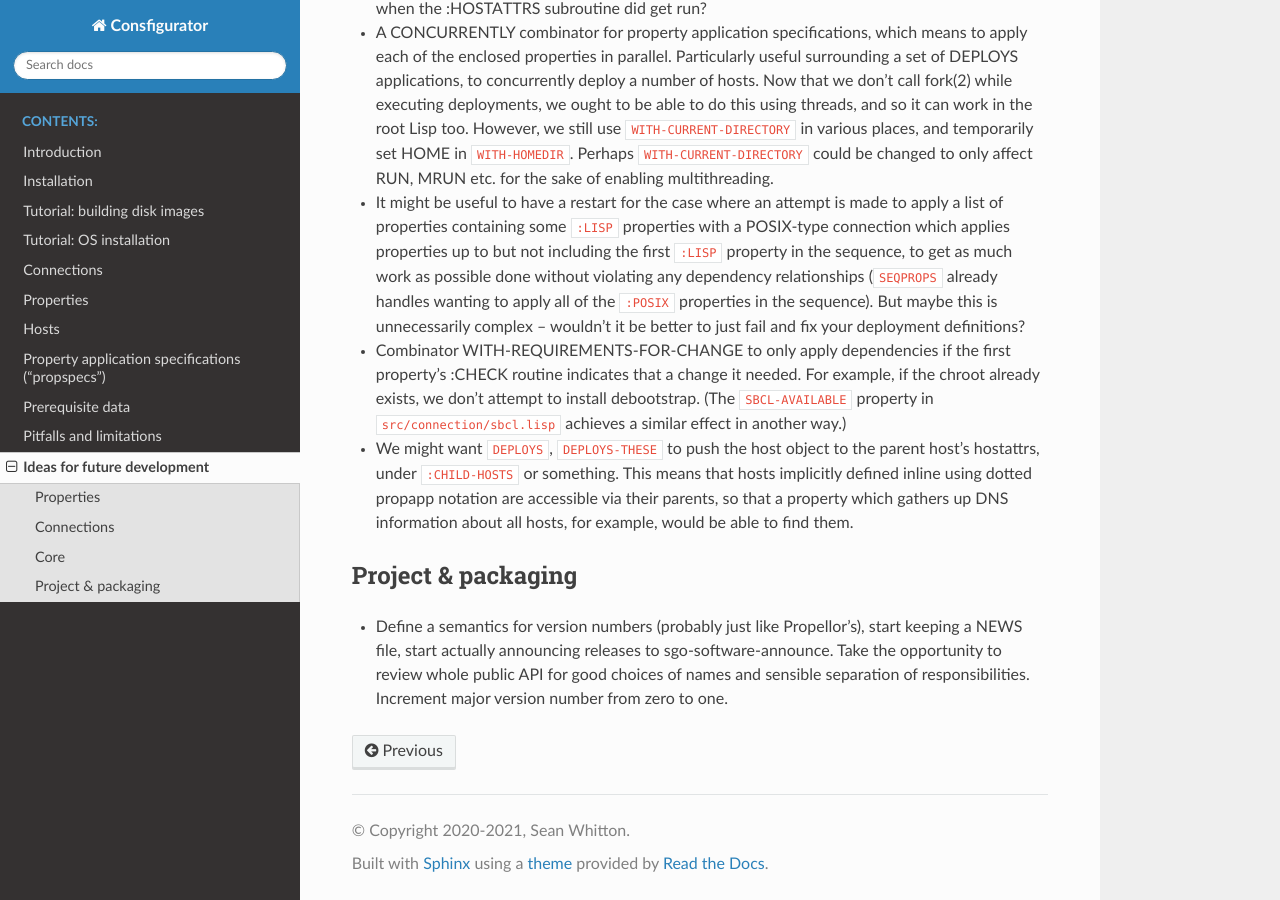
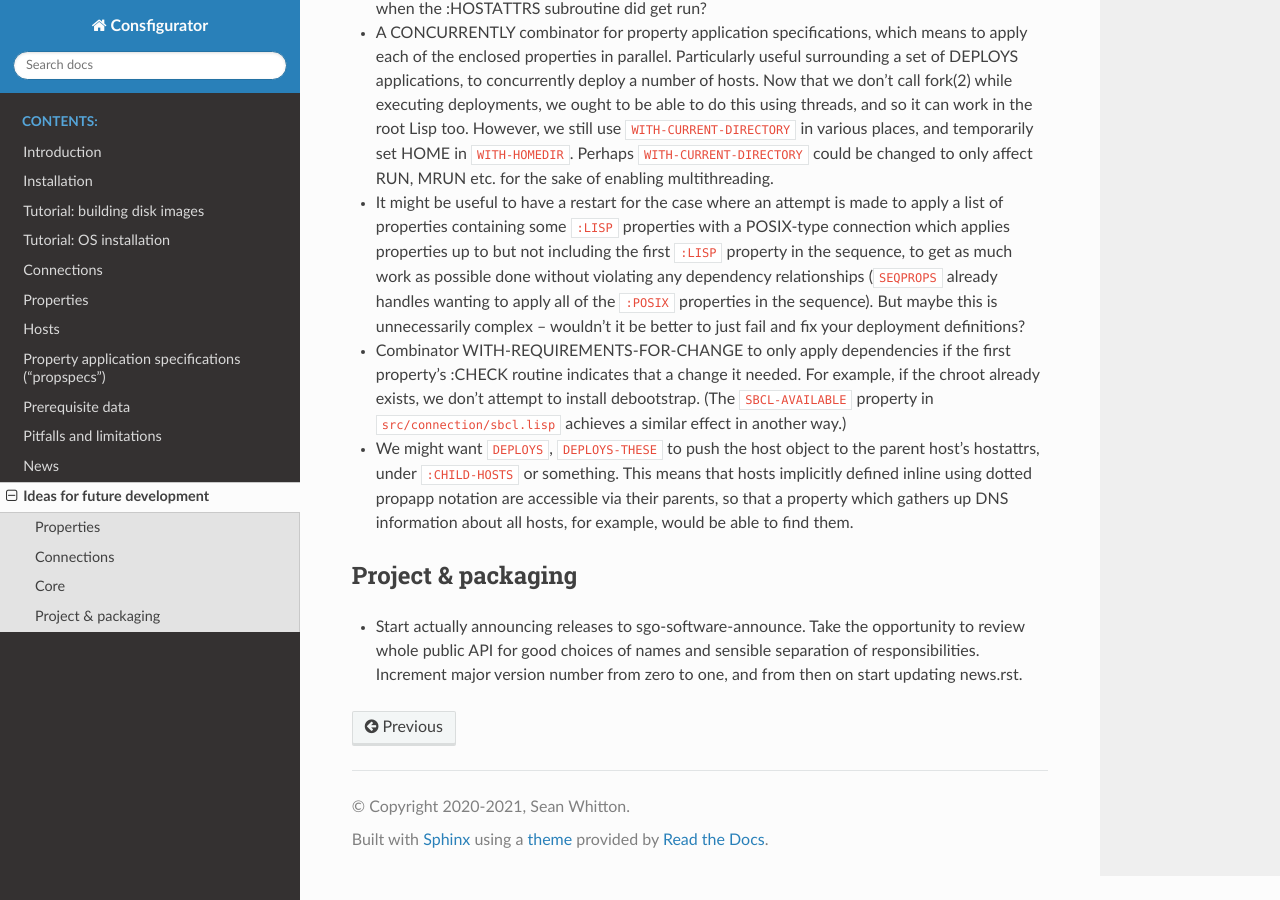
Before and after one commit to spwhitton/consfigurator, a Sphinx documentation site: the page built from doc/ideas.rst, in a window 1280 px wide and 900 px high, scrolled down 961 px. Built offline with Sphinx 7.4.7 and the Read the Docs theme 2.0.0, drawn with Linux system fonts in a browser that asks for light colours.

Commit message:
add news.rst & define a semantics for Consfigurator version numbers
Signed-off-by: Sean Whitton <spwhitton@spwhitton.name>

```diff
--- a/doc/ideas.rst
+++ b/doc/ideas.rst
@@ -80,8 +80,7 @@ Core
 Project & packaging
 -------------------
 
-- Define a semantics for version numbers (probably just like Propellor's),
-  start keeping a NEWS file, start actually announcing releases to
-  sgo-software-announce.  Take the opportunity to review whole public API for
-  good choices of names and sensible separation of responsibilities.
-  Increment major version number from zero to one.
+- Start actually announcing releases to sgo-software-announce.  Take the
+  opportunity to review whole public API for good choices of names and
+  sensible separation of responsibilities.  Increment major version number
+  from zero to one, and from then on start updating news.rst.
--- a/doc/index.rst
+++ b/doc/index.rst
@@ -15,6 +15,7 @@ Consfigurator user's manual
    propspecs
    data
    pitfalls
+   news
    ideas
 
 Indices and search
--- a/doc/introduction.rst
+++ b/doc/introduction.rst
@@ -276,9 +276,6 @@ nicknames.
 Portability and stability
 -------------------------
 
-- **Consfigurator is still stabilising and so there may be lots of breaking
-  changes.**
-
 - The core library should be portable between standards-conforming
   implementations of ANSI Common Lisp which include support for a few
   additional, widely-implemented features such as package-local nicknames.
```
Also changed, not shown: doc/news.rst (added, +32 -0 lines).
